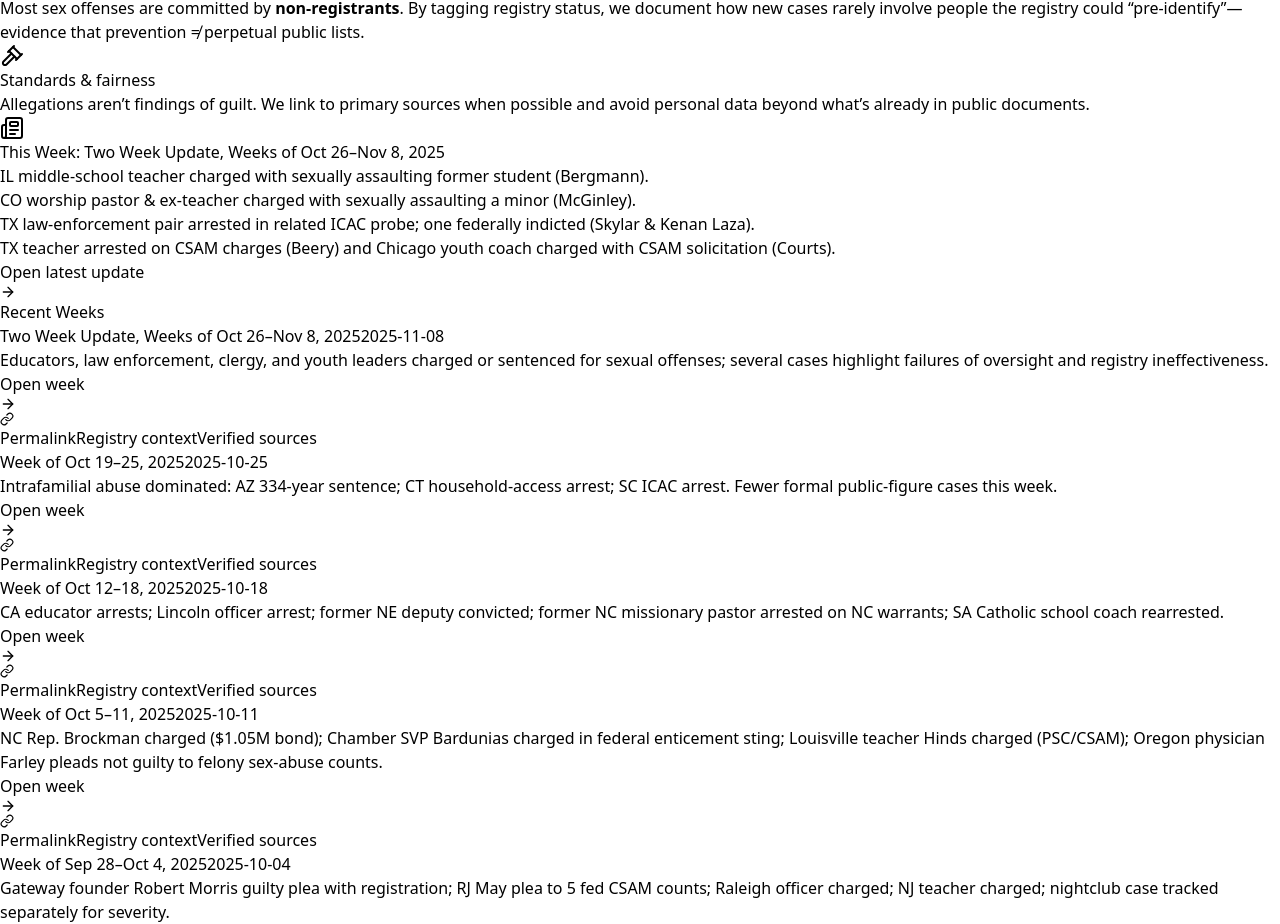
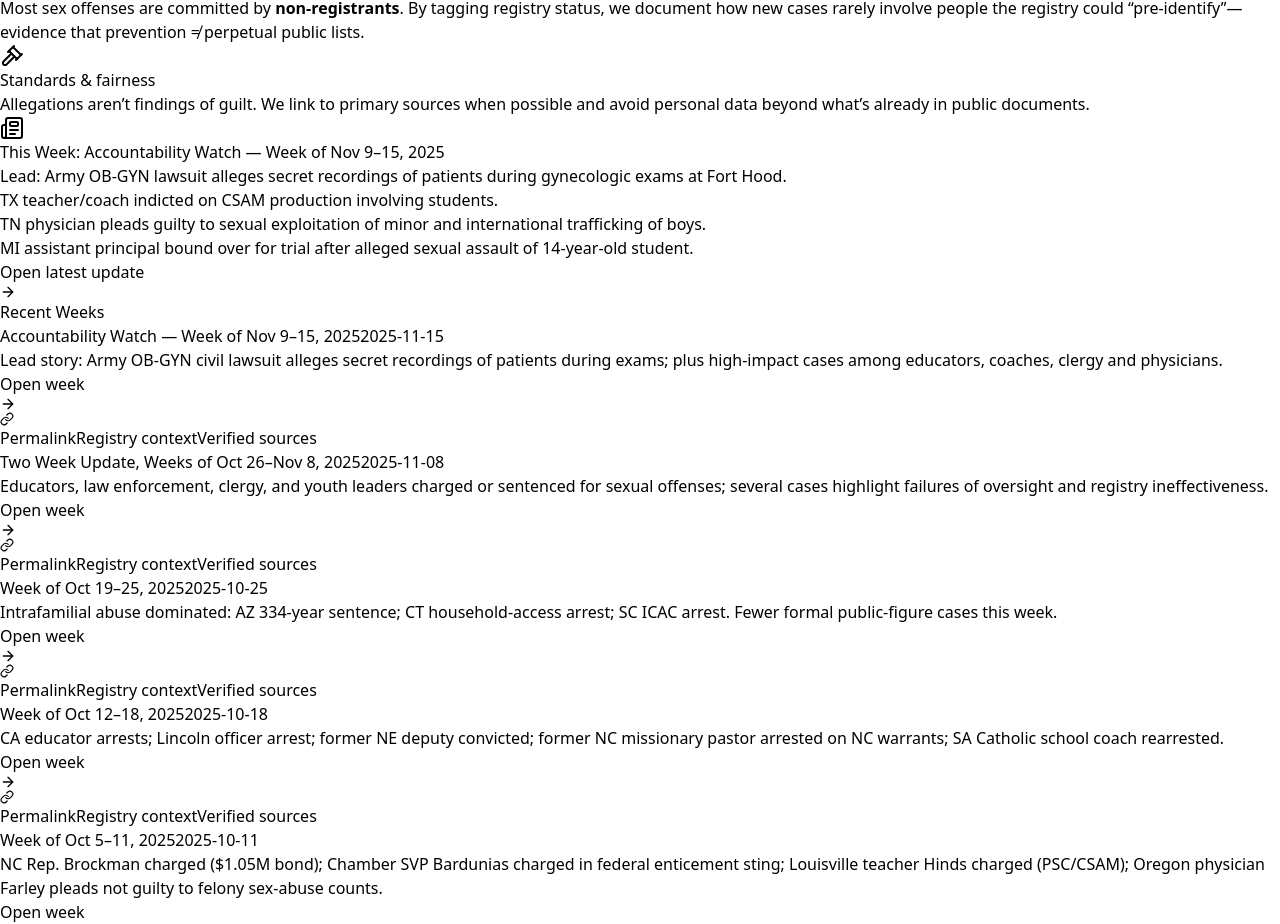
Before and after one commit to projectsolarrecon/Solar, a React (Vite) app: page /resources/accountability-watch in a window 1280 px wide. Shown: the part 3430-4354 px from the top of the page. Built offline with nearby package versions, Linux system fonts and the light colour scheme.

Commit message:
Update accountabilityWatch.ts

```diff
--- a/src/data/accountabilityWatch.ts
+++ b/src/data/accountabilityWatch.ts
@@ -7,6 +7,13 @@ export type AccountabilityItem = {
 };
 
 export const accountabilityWatch: AccountabilityItem[] = [
+{
+  date: "2025-11-15",
+  title: "Accountability Watch — Week of Nov 9–15, 2025",
+  slug: "2025-11-15",
+  path: "/resources/accountability-watch/2025-11-15",
+  summary: "Lead story: Army OB-GYN civil lawsuit alleges secret recordings of patients during exams; plus high-impact cases among educators, coaches, clergy and physicians.",
+},
 {
   date: "2025-11-08",
   title: "Two Week Update, Weeks of Oct 26–Nov 8, 2025",
```
